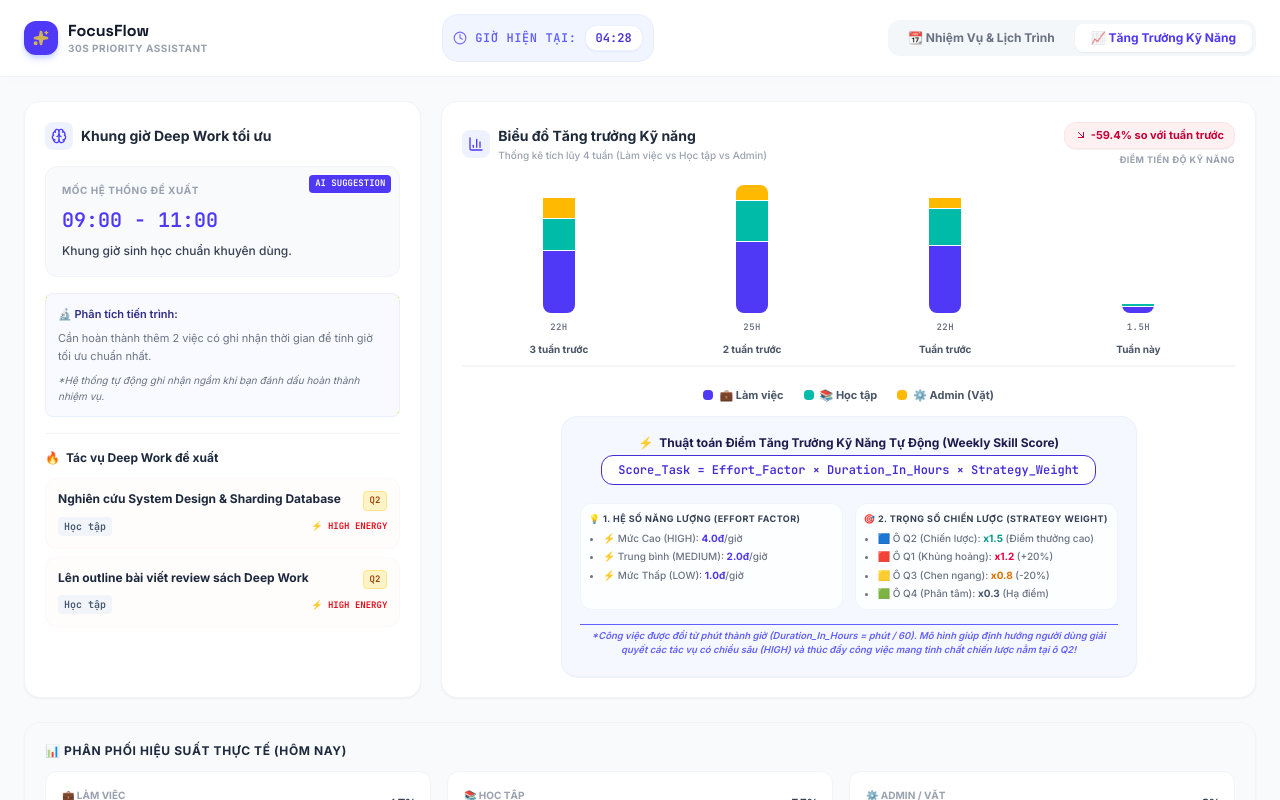
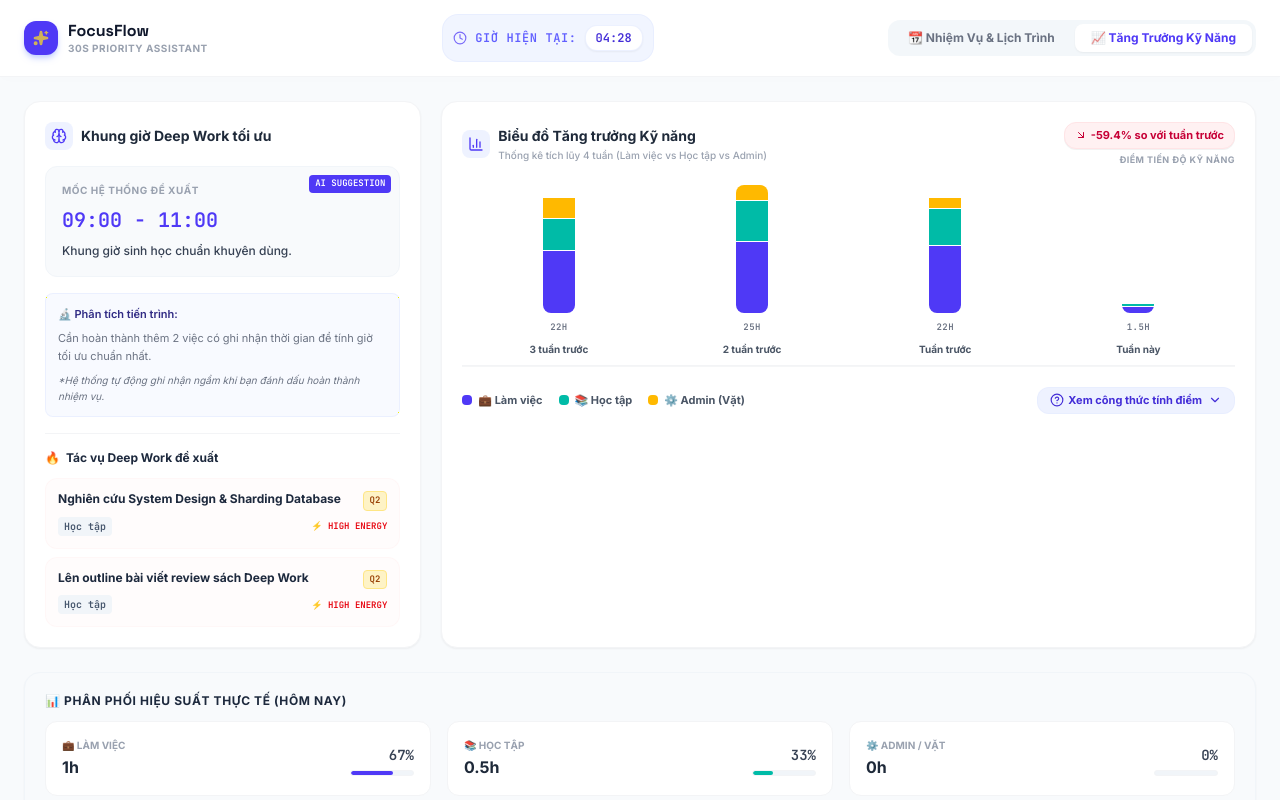
Before and after one commit to nguyenductan37/FocusFlow, a React (Vite) app: page / in a window 1280 px wide. Both pictures are taken after a click on the button "📈 Tăng Trưởng Kỹ Năng". Shown: the top 800 px of the page. Built offline with nearby package versions, Linux system fonts and the light colour scheme.

Commit message:
feat(growth): collapse skill calculation formula
Add collapsible toggle for the skill formula display in GrowthDashboard to optimize UI space.

```diff
--- a/src/components/GrowthDashboard.tsx
+++ b/src/components/GrowthDashboard.tsx
@@ -4,7 +4,7 @@
  */
 
 import React, { useMemo, useState } from 'react';
-import { Award, BarChart3, Brain, CheckSquare, Clock, ArrowUpRight, TrendingUp } from 'lucide-react';
+import { Award, BarChart3, Brain, CheckSquare, Clock, ArrowUpRight, TrendingUp, ChevronDown, ChevronUp, HelpCircle } from 'lucide-react';
 import { Task } from '../types';
 import { MOCK_HISTORIC_WEEKS } from '../utils/dummyData';
 
@@ -13,6 +13,7 @@ interface GrowthDashboardProps {
 }
 
 export default function GrowthDashboard({ tasks }: GrowthDashboardProps) {
+  const [showFormula, setShowFormula] = useState(false);
   // 📈 1. Ratio computation (Work vs Study vs Admin) (AC-PB5-01)
   const statsByCategory = useMemo(() => {
     // We compute hours based on completed tasks
@@ -339,7 +340,8 @@ export default function GrowthDashboard({ tasks }: GrowthDashboardProps) {
 
             {/* Legend & Formula */}
             <div className="pt-4 border-t border-gray-100/80 space-y-3">
-              <div className="flex items-center justify-center gap-5 pt-1 text-[11px] font-bold text-gray-600">
+              <div className="flex items-center justify-between gap-4 flex-wrap pt-1 text-[11px] font-bold text-gray-600">
+                <div className="flex items-center gap-4 flex-wrap">
                   <span className="flex items-center gap-1.5">
                     <span className="inline-block w-2.5 h-2.5 bg-indigo-600 rounded-sm" /> 💼 Làm việc
                   </span>
@@ -351,6 +353,18 @@ export default function GrowthDashboard({ tasks }: GrowthDashboardProps) {
                   </span>
                 </div>
 
+                <button
+                  type="button"
+                  onClick={() => setShowFormula(!showFormula)}
+                  className="flex items-center gap-1 px-3 py-1 bg-indigo-50 hover:bg-indigo-100 active:scale-98 text-indigo-700 text-[11px] font-bold rounded-xl transition shadow-3xs cursor-pointer border border-indigo-100/40"
+                >
+                  <HelpCircle className="w-3.5 h-3.5 text-indigo-650" />
+                  {showFormula ? 'Ẩn công thức tính điểm' : 'Xem công thức tính điểm'}
+                  {showFormula ? <ChevronUp className="w-3.5 h-3.5 ml-0.5 text-indigo-550" /> : <ChevronDown className="w-3.5 h-3.5 ml-0.5 text-indigo-550" />}
+                </button>
+              </div>
+
+              {showFormula && (
                 <div className="text-[11px] leading-relaxed text-slate-600 bg-indigo-50/50 border border-indigo-100/40 p-4.5 rounded-2xl max-w-xl mx-auto space-y-3.5 shadow-2xs">
                   <div className="text-center space-y-1">
                     <p className="font-bold text-indigo-950 flex items-center justify-center gap-1.5 text-xs">
@@ -386,6 +400,7 @@ export default function GrowthDashboard({ tasks }: GrowthDashboardProps) {
                     *Công việc được đổi từ phút thành giờ (Duration_In_Hours = phút / 60). Mô hình giúp định hướng người dùng giải quyết các tác vụ có chiều sâu (HIGH) và thúc đẩy công việc mang tinh chất chiến lược nằm tại ô Q2!
                   </p>
                 </div>
+              )}
             </div>
           </div>
         </div>
```
Also changed, not shown: 2 other files (tests, documents, lock files or other folders). Lines whose indentation alone changed are shown as unchanged.
